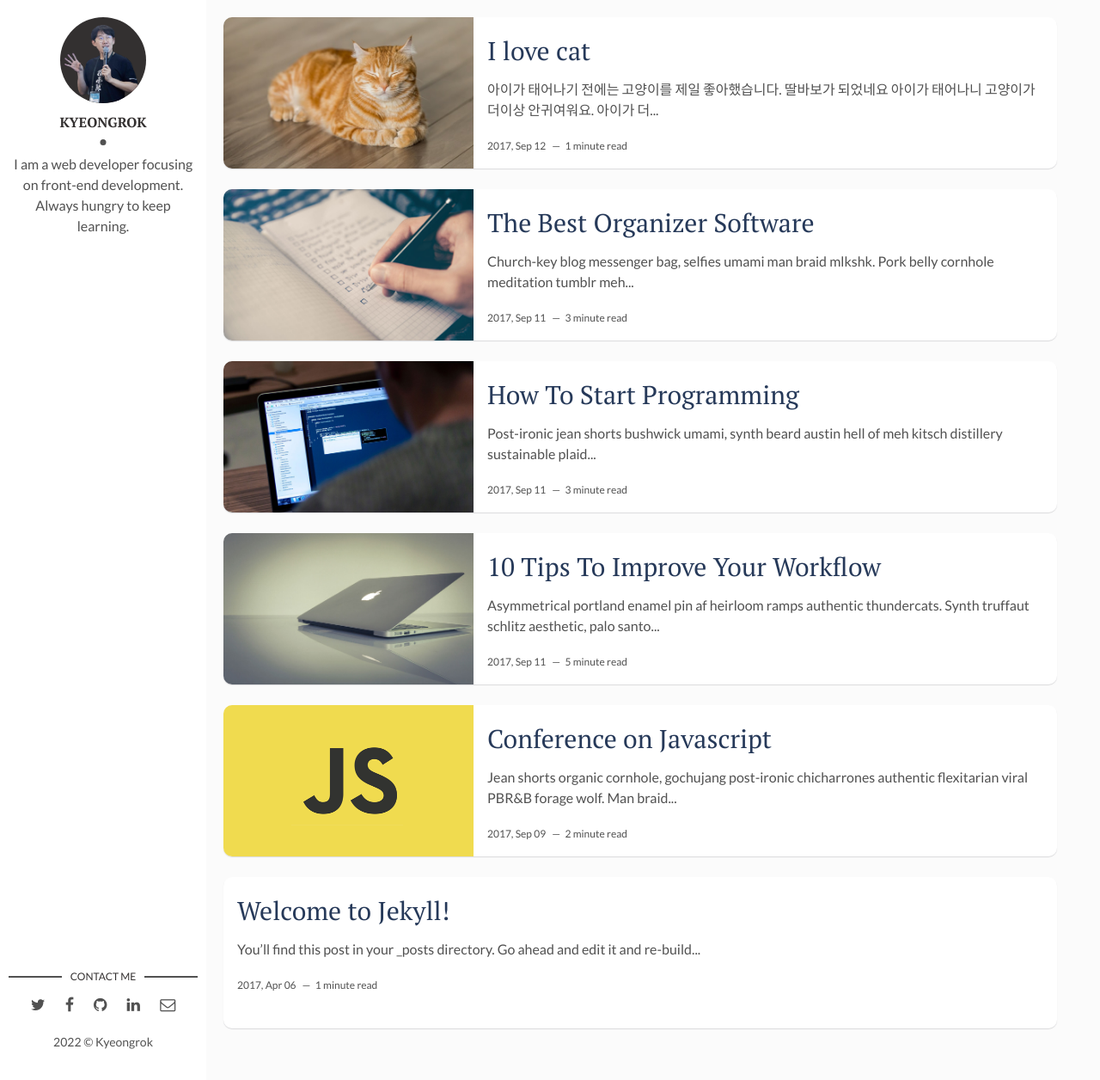
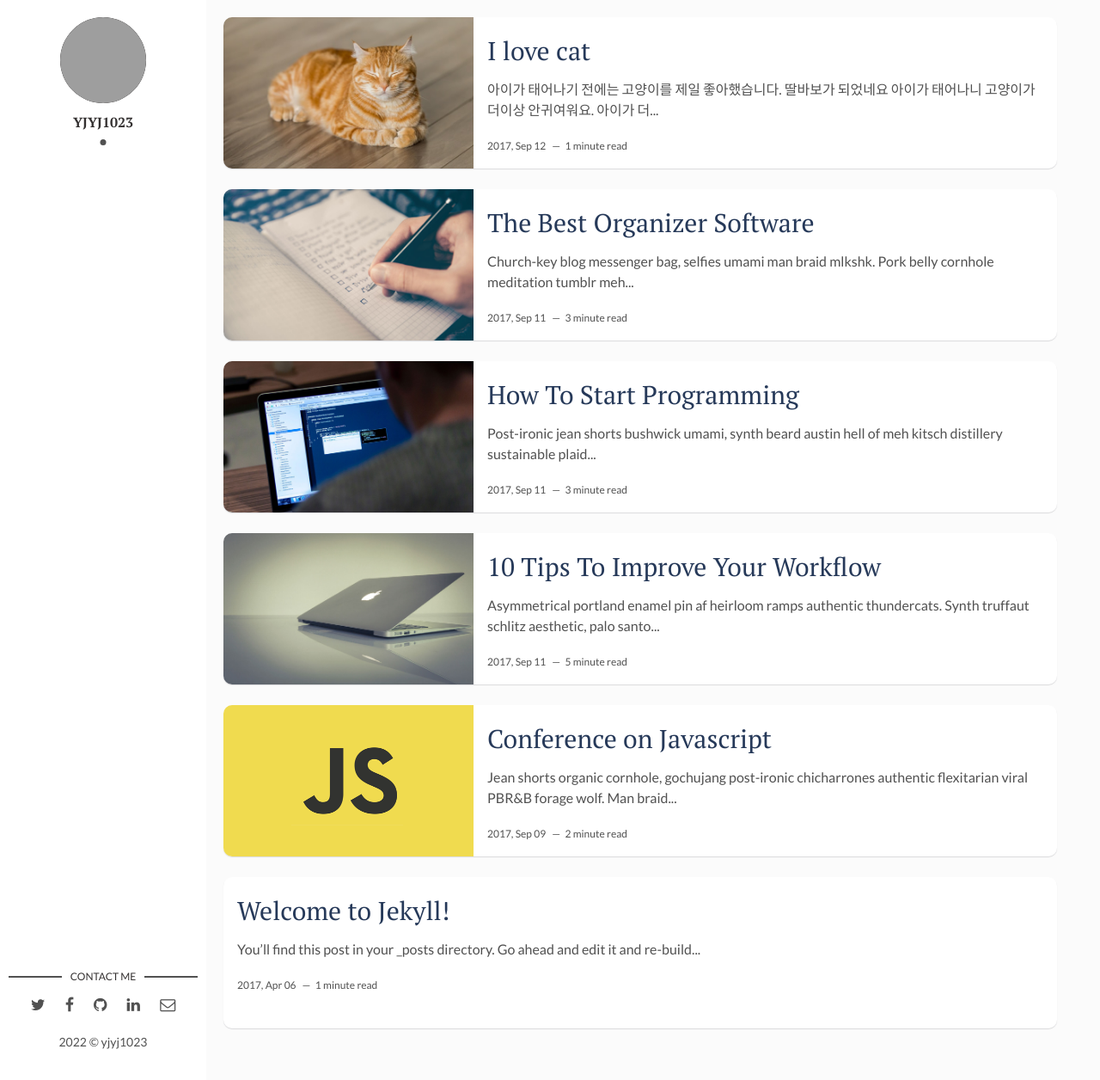
Before and after one commit to yjyj1023/yjyj1023.github.io, a Jekyll site: the page built from index.html, in a window 1280 px wide and 1256 px high. Shown: the whole window at 86% size. Built offline with Jekyll 4.4.1, drawn with Linux system fonts in a browser that asks for light colours; the list of posts is cut into pages by our own code; grey boxes are pictures that could not be loaded.

Commit message:
Update _config.yml

```diff
--- a/_config.yml
+++ b/_config.yml
@@ -1,20 +1,20 @@
-title: 김경록 백엔드 개발자의 블로그
+title: 이연재 백엔드 개발자의 블로그
 description: > # this means to ignore newlines until "baseurl:"
   Write an awesome description for your new site here. You can edit this
   line in _config.yml. It will appear in your document head meta (for
   Google search results) and in your feed.xml site description.
 # permalink: ':title/'
-baseurl: "/gitblog3" # the subpath of your site, e.g. /blog
-url: "https://kyeongrok.github.io" # the base hostname & protocol for your site, e.g. http://example.com
+baseurl: "/yjyj1023.github.io" # the subpath of your site, e.g. /blog
+url: "https://yjyj1023.github.io" # the base hostname & protocol for your site, e.g. http://example.com
 site-twitter: #if your site has a twitter account, enter it here
 
 # Author Settings
-author: Kyeongrok # add your name
-author-img: 1642243.png # add your photo
-about-author: I am a web developer focusing on front-end development. Always hungry to keep learning. # add description
+author: yjyj1023 # add your name
+author-img: # add your photo
+about-author: # add description
 social-twitter: # add your Twitter handle
 social-facebook: # add your Facebook handle
-social-github: kyeongrok # add your Github handle
+social-github: yjyj1023 # add your Github handle
 social-linkedin: # add your Linkedin handle
 social-email: # add your Email address
 
```
